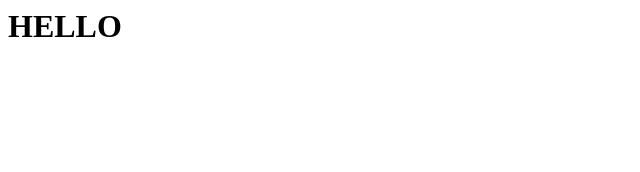
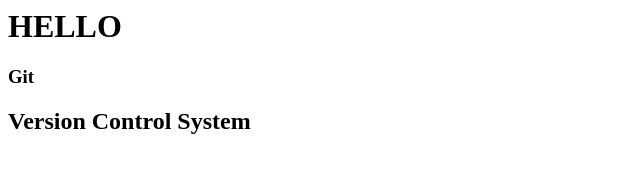
Before and after one commit to Aung1313/ecommerce2, a plain HTML site: page index.html in a window 1280 px wide. Shown: the whole page, without its empty margins (0-640 px from the left). Drawn offline with Linux system fonts and the light colour scheme.

Commit message:
second commit

```diff
--- a/index.html
+++ b/index.html
@@ -4,5 +4,7 @@
 	</head>
 	<body>
 		<h1>HELLO</h1>
+		<h3>Git </h3>
+		<h2>Version Control System</h2>
 	</body>
 </html>
```
